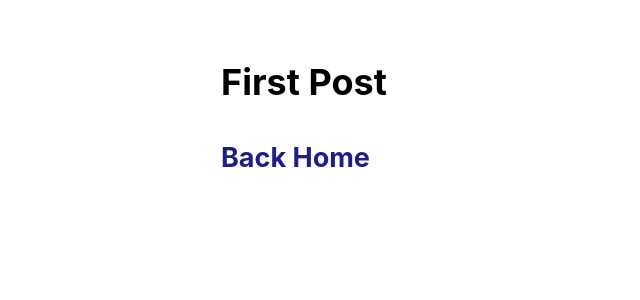
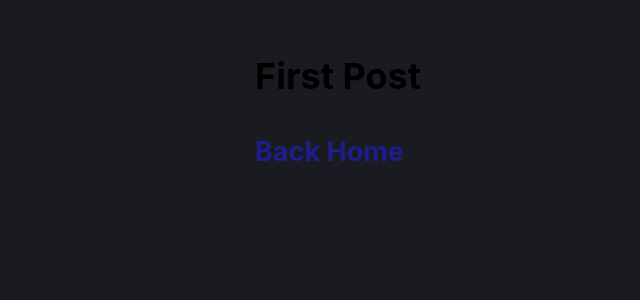
Before and after one commit to chapsdenim/Portfolio-Website, a Next.js app: page /posts/first-post in a window 1280 px wide. Shown: the top 300 px of the page, without its empty margins (113-753 px from the left). Built offline with nearby package versions, Linux system fonts and the light colour scheme.

Commit message:
added education section with links to my certificates.

```diff
--- a/components/CVLayout.module.css
+++ b/components/JobHistoryPagesLayout.module.css
@@ -2,7 +2,8 @@
     display: flex;
     flex-direction: column;
     font-size: small;
-    list-style-type: none
+    list-style-type: none;
+    text-align: left;
 }
 
 .text2{
--- a/package.json
+++ b/package.json
@@ -12,7 +12,8 @@
     "@mui/material": "^5.8.1",
     "next": "latest",
     "react": "17.0.2",
-    "react-dom": "17.0.2"
+    "react-dom": "17.0.2",
+    "react-icons": "^4.4.0"
   },
   "devDependencies": {
     "eslint": "8.16.0",
--- a/styles/global.css
+++ b/styles/global.css
@@ -1,17 +1,18 @@
 html,
-body{
+main {
+  background-color: #1a1b21;
+}
+body {
   padding: 0;
   margin: 0;
-    font-family: -apple-system, BlinkMacSystemFont, Segoe UI, Roboto, Oxygen, Cantarell, Fira Sans, Droid Sans, Helvetica Neue, sans-serif;
-    line-height:1.6;
+  font-family: -apple-system, BlinkMacSystemFont, Segoe UI, Roboto, Oxygen,
+    Cantarell, Fira Sans, Droid Sans, Helvetica Neue, sans-serif;
+  line-height: 1.6;
   font-size: 18px;
-
 }
 
-*{
-
+* {
   box-sizing: border-box;
-
 }
 
 a {
@@ -27,6 +28,123 @@ img {
   max-width: 100%;
   display: block;
   padding: 0px;
-    margin:0px;
+  margin: 0px;
+}
 
+.linksIcons {
+  position: relative;
+  right: 35px;
+  top: 0px;
 }
+.container {
+  min-height: 100vh;
+  padding: 0rem;
+  display: flex;
+  flex-direction: column;
+  justify-content: center;
+  align-items: center;
+  background: #1a1b21;
+  position: relative;
+  left: 0px;
+  top: -50px;
+}
+
+main {
+  padding: 5rem 0;
+  flex: 1;
+  display: flex;
+  flex-direction: column;
+  justify-content: center;
+  align-items: center;
+}
+
+.profilePic {
+  height: auto;
+  margin-left: 0px;
+  margin-right: 0px;
+  border-radius: 10px 10px 0px 0px;
+}
+
+.name {
+  font-size: vh100;
+  color: white;
+  font-family: "Inter";
+  font-style: normal;
+  font-weight: 700;
+  font-size: 25px;
+  line-height: 30px;
+  text-align: center;
+  padding: 15px 15px 5px 15px;
+  margin: 0;
+}
+.curJobTitle {
+  color: #f3bf99;
+  font-family: "Inter";
+  font-style: normal;
+  font-weight: 400;
+  font-size: vh100;
+  line-height: 15px;
+  text-align: center;
+  padding: 0px;
+  margin: 0;
+}
+.website {
+  font-family: "Inter";
+  font-style: normal;
+  font-weight: 400;
+  font-size: vh100;
+  line-height: 150%;
+  text-align: center;
+  color: #f5f5f5;
+  padding: 0px;
+  margin: 0;
+}
+.about {
+  text-align: left;
+  font-family: "Roboto";
+  font-style: normal;
+  font-weight: 700;
+  font-size: vh100;
+  line-height: 150%;
+  color: #f5f5f5;
+  padding: 0px 0px 0px 15px;
+}
+.aboutDesc {
+  text-align: justify;
+  font-family: "Inter";
+  font-style: normal;
+  font-weight: 400;
+  font-size: vh100;
+  line-height: 150%;
+  color: #dcdcdc;
+  width: 300;
+  padding: 1px 15px 40px 15px;
+}
+.cardContainer {
+  min-width: vh100;
+  margin: 1rem;
+  flex-basis: 45%;
+  padding: 0rem;
+  text-align: center;
+  color: inherit;
+  text-decoration: none;
+  border: 1px solid black;
+  border-radius: 10px;
+  transition: color 0.15s ease, border-color 0.15s ease;
+  background: #1a1b21;
+  width: 369px;
+}
+
+.cardFooterRow {
+  border-radius: 0px 0px 10px 10px;
+  border-color: white;
+  display: flex;
+  background-color: black;
+  padding: 0px 0px 0px 0px;
+  margin: 0px;
+}
+.cardFooterColumn {
+  flex: 50%;
+  padding: 15px;
+  margin: 0px;
+}
```
Also changed, not shown: components/CSCourses.module.css (added, +40 -0 lines), components/CSProgrammingCourses.js (added, +53 -0 lines), components/JobHistoryPage.js (+58 -50 lines), pages/index.js (+34 -174 lines), 2 other files (tests, documents, lock files or other folders). Lines whose indentation alone changed are shown as unchanged.
